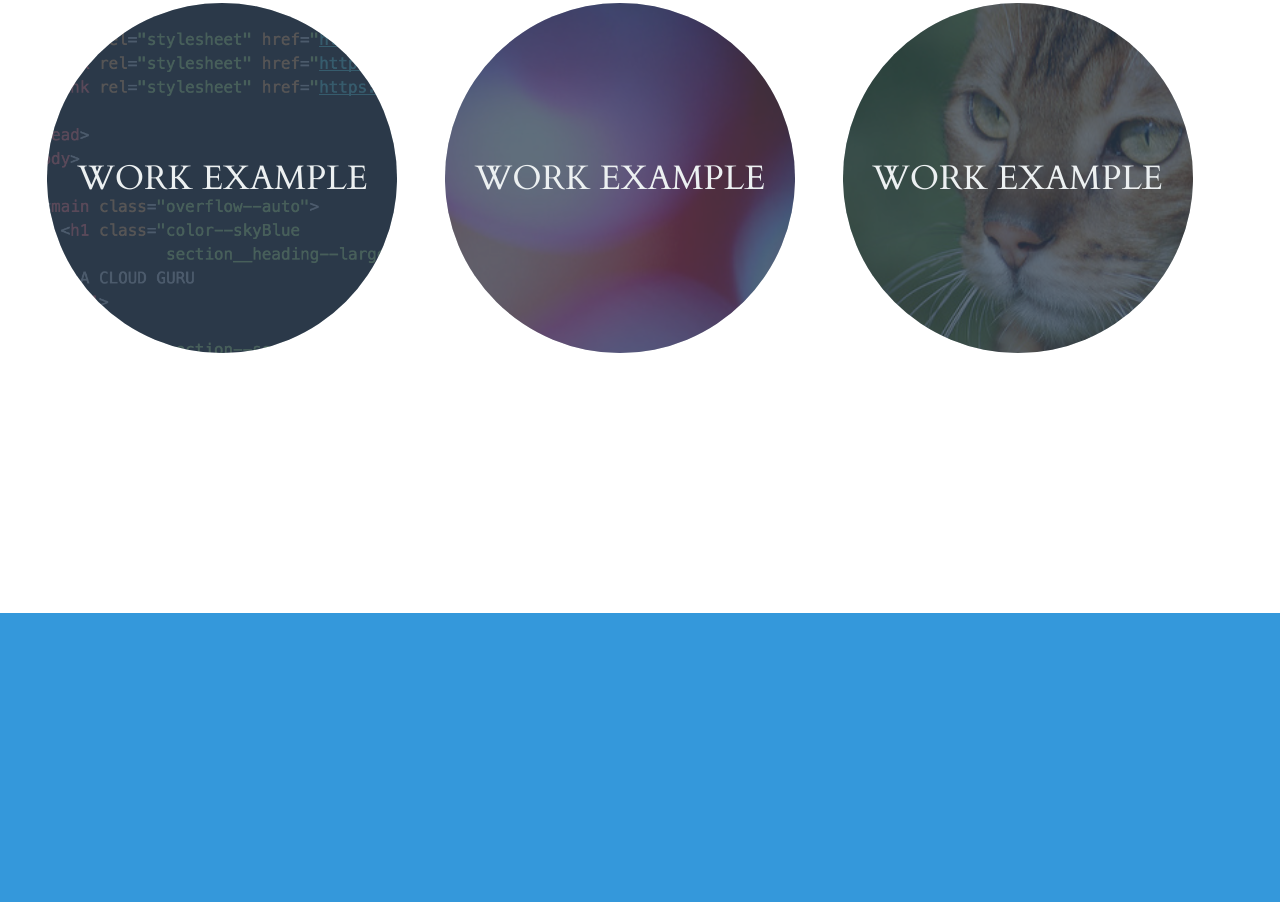
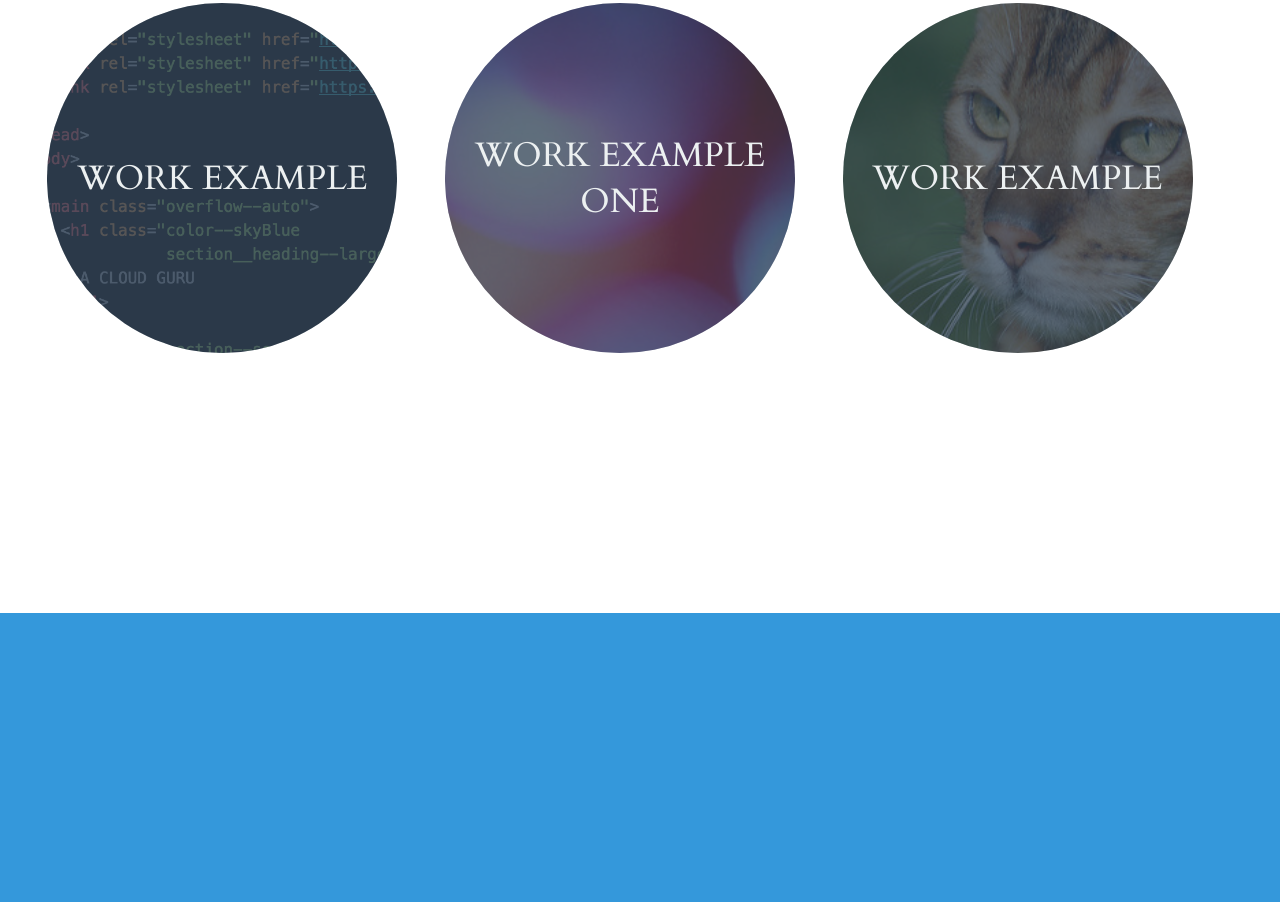
Before and after one commit to halehan/my-portfolio, a plain HTML site: page index.html in a window 1280 px wide. Shown: the part 835-1737 px from the top of the page. Drawn offline with Linux system fonts and the light colour scheme.

Commit message:
changed index.htl

```diff
--- a/index.html
+++ b/index.html
@@ -84,7 +84,7 @@
                https://www.flickr.com/photos/ssoosay/4097410999 -->
           <dl class="color--cloud">
             <dt class="section__exampleTitle section__text--centered ">
-              Work Example
+              Work Example One
             </dt>
             <dd></dd>
           </dl>
```
